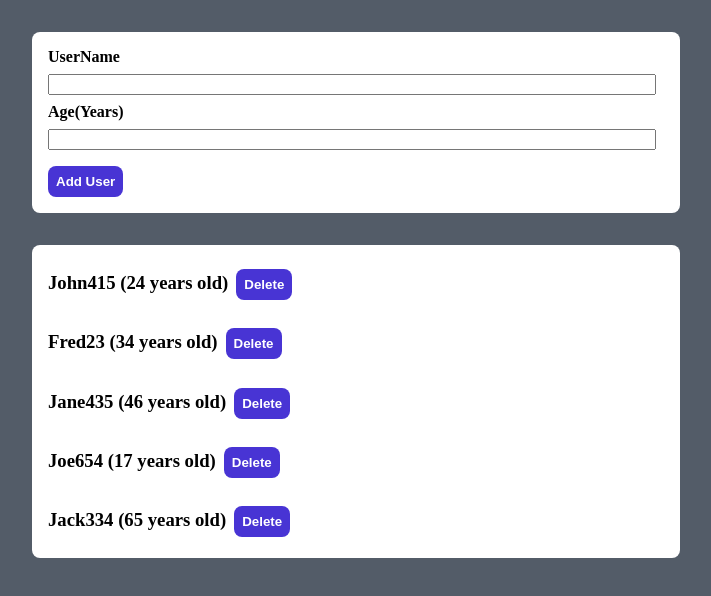
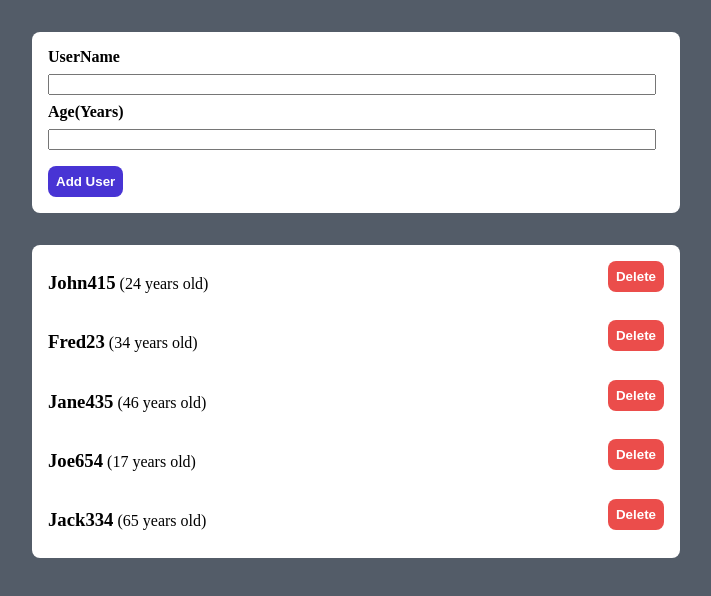
Before and after one commit to amodeose/user-list-react, a React (Create React App) app: page / in a window 1280 px wide. Shown: the top 596 px of the page, without its empty margins (284-995 px from the left). Built offline with nearby package versions, Linux system fonts and the light colour scheme.

Commit message:
style and position buttons

```diff
--- a/src/components/User.css
+++ b/src/components/User.css
@@ -1,3 +1,13 @@
 h3 {
     margin-left: 0.5rem;
 }
+
+p {
+    display: inline;
+}
+
+.button-delete {
+    background-color: #eb4d4b;
+    position: absolute;
+    right: 0.5rem;
+}
--- a/src/components/User.js
+++ b/src/components/User.js
@@ -3,8 +3,16 @@ import "./User.css";
 const User = (props) => {
   return (
     <div>
-      <h3>{props.username + " (" + props.age + " years old)"}</h3>
-      <button onClick={()=> {props.onDeleteUser(props.id)}}>Delete</button>
+      <h3>{props.username}</h3>
+      <p>{" (" + props.age + " years old)"}</p>
+      <button
+        className="button-delete"
+        onClick={() => {
+          props.onDeleteUser(props.id);
+        }}
+      >
+        Delete
+      </button>
     </div>
   );
 };
--- a/src/components/UserList.js
+++ b/src/components/UserList.js
@@ -3,11 +3,19 @@ import User from "./User";
 
 const UserList = (props) => {
   return (
-    <div className="card">
+    props.users.length > 0 && (
+      <div className="card">
         {props.users.map((user, index) => (
-          <User onDeleteUser={props.onDeleteUser} key={index} id={index} username={user.username} age={user.age}></User>
+          <User
+            onDeleteUser={props.onDeleteUser}
+            key={index}
+            id={index}
+            username={user.username}
+            age={user.age}
+          ></User>
         ))}
-    </div>
+      </div>
+    )
   );
 };
 
--- a/src/index.css
+++ b/src/index.css
@@ -8,6 +8,7 @@ body {
   padding: 0.5rem;
   margin: 2rem auto;
   border-radius: 0.5rem;
+  position: relative;
 }
 
 h3 {
@@ -22,5 +23,4 @@ button {
   padding: 0.5rem;
   border: none;
   border-radius: 0.5rem;
-
 }
```
